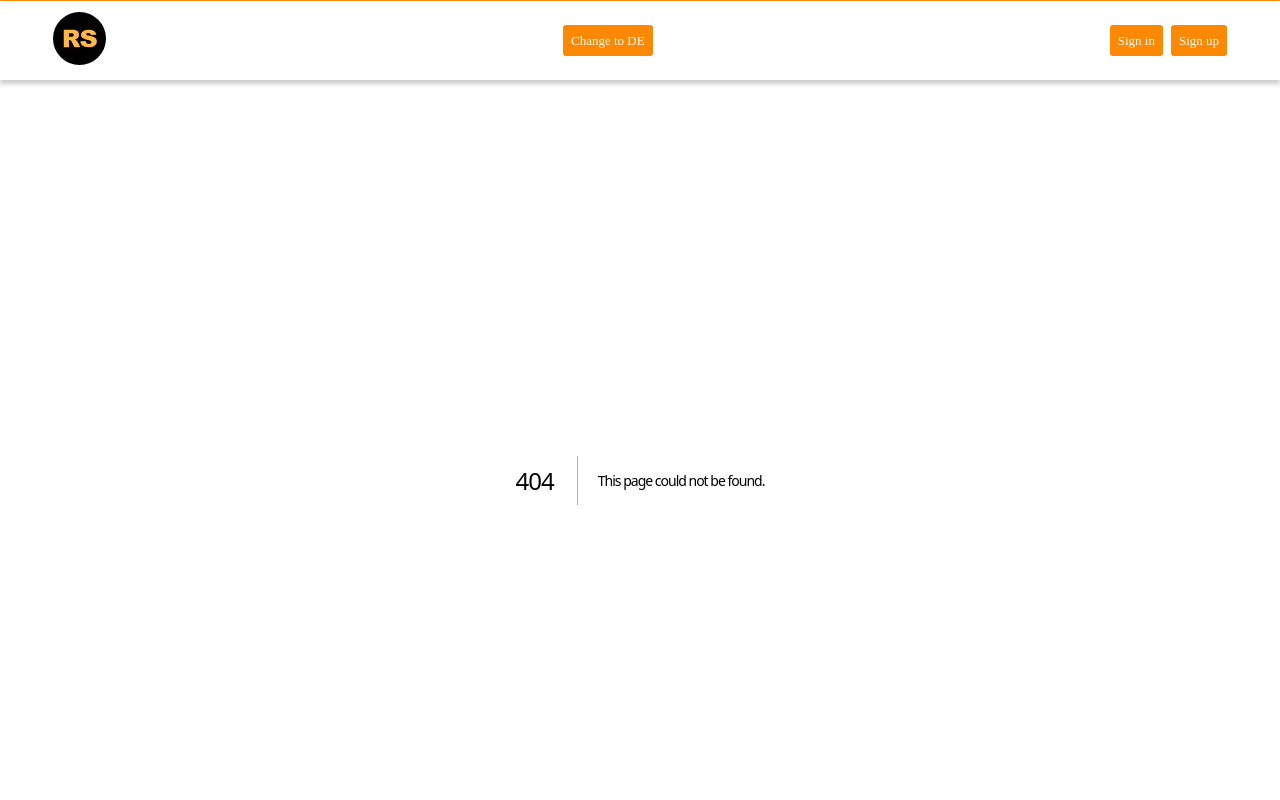
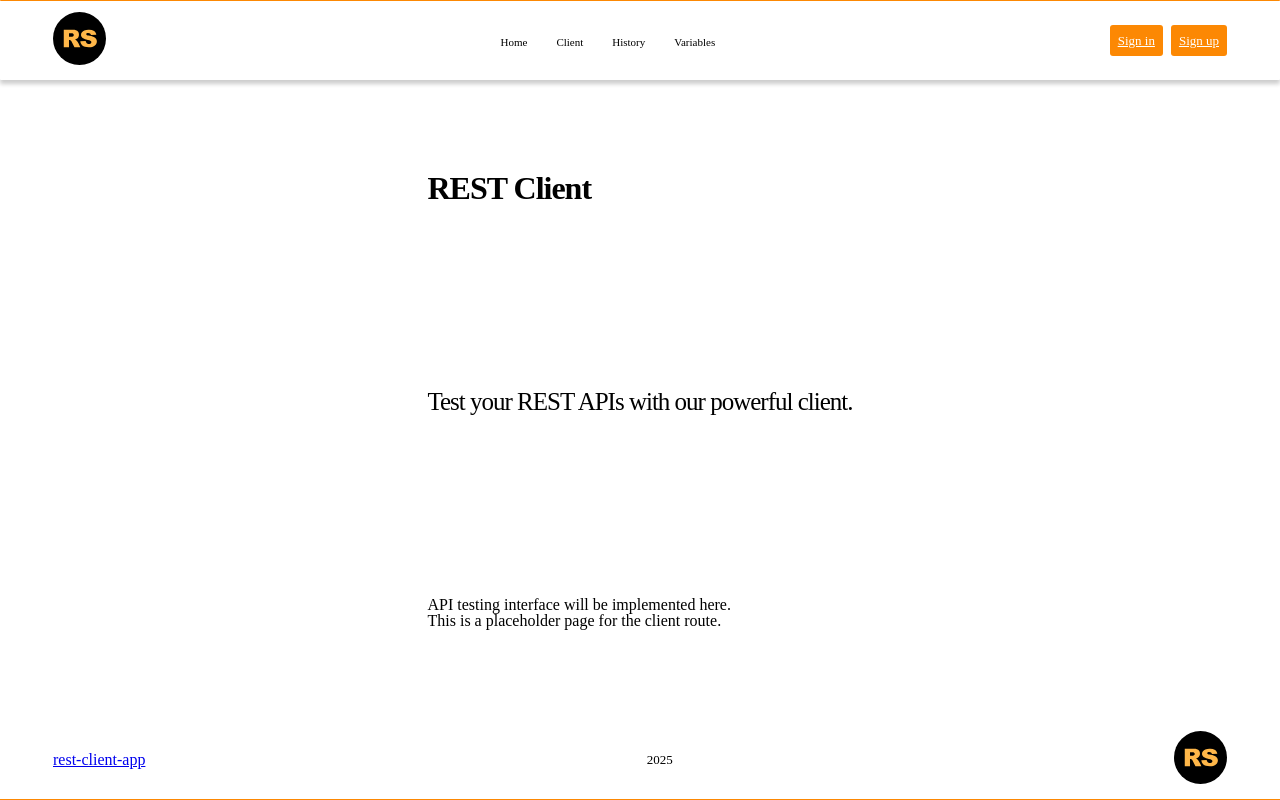
Before and after one commit to Veronika-Kashlej/RESTclient, a Next.js app: page /client in a window 1280 px wide. Before the commit this address had no page. Shown: the top 800 px of the page. Built offline with nearby package versions, Linux system fonts and the light colour scheme.

Commit message:
feat: Create routes and pages placeholders, new page-404  (Mon, Sep 08, 2025 02:08:52 AM)

```diff
--- a/app/App.scss
+++ b/app/App.scss
@@ -3,5 +3,7 @@
 @use './utils/styles/general/general.sass' as *;
 
 @use './components/typo/typo.sass' as *;
+@use './components/navigation/navigation.sass' as *;
 @use './components/header/header.sass' as *;
 @use './components/footer/footer.sass' as *;
+@use './components/not-found/not-found.sass' as *;
--- /dev/null
+++ b/app/client/page.tsx
@@ -0,0 +1,12 @@
+export default function Client() {
+  return (
+    <>
+      <h1>REST Client</h1>
+      <p className="h2">Test your REST APIs with our powerful client.</p>
+      <div className="h3">
+        <p>API testing interface will be implemented here.</p>
+        <p>This is a placeholder page for the client route.</p>
+      </div>
+    </>
+  );
+}
--- /dev/null
+++ b/app/components/Navigation.tsx
@@ -0,0 +1,27 @@
+'use client';
+import Link from 'next/link';
+
+const Navigation = () => {
+  const navItems = [
+    { href: '/', label: 'Home' },
+    { href: '/client', label: 'Client' },
+    { href: '/history', label: 'History' },
+    { href: '/variables', label: 'Variables' },
+  ];
+
+  return (
+    <nav className="navigation" data-testid="navigation">
+      <ul className="navigation__list">
+        {navItems.map((item) => (
+          <li key={item.href} className="navigation__item">
+            <Link href={item.href} className="navigation__link">
+              {item.label}
+            </Link>
+          </li>
+        ))}
+      </ul>
+    </nav>
+  );
+};
+
+export default Navigation;
--- a/app/components/header/header.tsx
+++ b/app/components/header/header.tsx
@@ -1,18 +1,24 @@
 import React from 'react';
+import Link from 'next/link';
 import rsLogo from '../../assets/rss-logo.svg';
 import Image from 'next/image';
+import Navigation from '../Navigation';
 import type { Header } from '@/types/interfaces';
 
 const Header = (props: Header) => {
   return (
     <header data-testid="header" className={props.className}>
-      <a href="#">
-        <Image src={rsLogo} alt="404 error" width={80} height={80} />
-      </a>
-      <button className="btn-language">Change to DE</button>
+      <Link href="/">
+        <Image src={rsLogo} alt="RSS Logo" width={80} height={80} />
+      </Link>
+      <Navigation />
       <div className="header__btns">
-        <button className="btn-primary">Sign in</button>
-        <button className="btn-primary">Sign up</button>
+        <Link href="/sign-in" className="btn-primary">
+          Sign in
+        </Link>
+        <Link href="/sign-up" className="btn-primary">
+          Sign up
+        </Link>
       </div>
     </header>
   );
--- /dev/null
+++ b/app/components/navigation/navigation.sass
@@ -0,0 +1,43 @@
+@use '../../utils/styles/general/vars.scss' as *;
+@use '../../utils/styles/mixins/_adaptive-properties.sass' as *;
+
+.navigation
+  display: flex
+  align-items: center
+
+  &__list
+    display: flex
+    list-style: none
+    margin: 0
+    padding: 0
+    gap: aCalc(20)
+    +mob($sm)
+      gap: 16px
+      flex-direction: column
+      width: 100%
+
+  &__item
+    margin: 0
+    padding: 0
+
+  &__link
+    color: inherit
+    text-decoration: none
+    font-size: aCalc(16)
+    font-weight: 500
+    padding: aCalc(8) aCalc(12)
+    border-radius: aCalc(4)
+    transition: background-color .3s, color .3s
+    +mob($sm)
+      font-size: 16px
+      padding: 8px 12px
+      display: block
+      width: 100%
+      text-align: center
+
+    &:hover
+      background-color: rgba(252, 136, 3, 0.1)
+      color: #fc8803
+
+    &:active
+      background-color: rgba(252, 136, 3, 0.2)
--- /dev/null
+++ b/app/components/not-found/not-found.sass
@@ -0,0 +1,65 @@
+@use '../../utils/styles/general/vars.scss' as *;
+@use '../../utils/styles/mixins/_adaptive-properties.sass' as *;
+
+.not-found
+  display: flex
+  flex-direction: column
+  align-items: center
+  justify-content: center
+  min-height: 60vh
+  text-align: center
+  padding: aCalc(40)
+  +mob($sm)
+    padding: 40px 20px
+
+  h1
+    font-size: aCalc(48)
+    color: #fc8803
+    margin-bottom: aCalc(20)
+    +mob($sm)
+      font-size: 36px
+      margin-bottom: 16px
+
+  .h2
+    font-size: aCalc(24)
+    margin-bottom: aCalc(30)
+    color: inherit
+    +mob($sm)
+      font-size: 20px
+      margin-bottom: 24px
+
+  .h3
+    font-size: aCalc(18)
+    color: inherit
+
+    ul
+      list-style: none
+      padding: 0
+      margin: aCalc(20) 0 0 0
+      display: flex
+      flex-wrap: wrap
+      gap: aCalc(16)
+      justify-content: center
+      +mob($sm)
+        flex-direction: column
+        gap: 12px
+        margin: 16px 0 0 0
+
+      li
+        margin: 0
+
+        a
+          color: #fc8803
+          text-decoration: none
+          font-weight: 500
+          padding: aCalc(8) aCalc(16)
+          border: 2px solid #fc8803
+          border-radius: aCalc(4)
+          transition: all .3s
+          display: inline-block
+          +mob($sm)
+            padding: 8px 16px
+
+          &:hover
+            background-color: #fc8803
+            color: white
```
Also changed, not shown: app/history/page.tsx (added, +12 -0 lines), app/not-found.tsx (added, +27 -0 lines), app/sign-in/page.tsx (added, +12 -0 lines), app/sign-up/page.tsx (added, +12 -0 lines), app/variables/page.tsx (added, +12 -0 lines).
